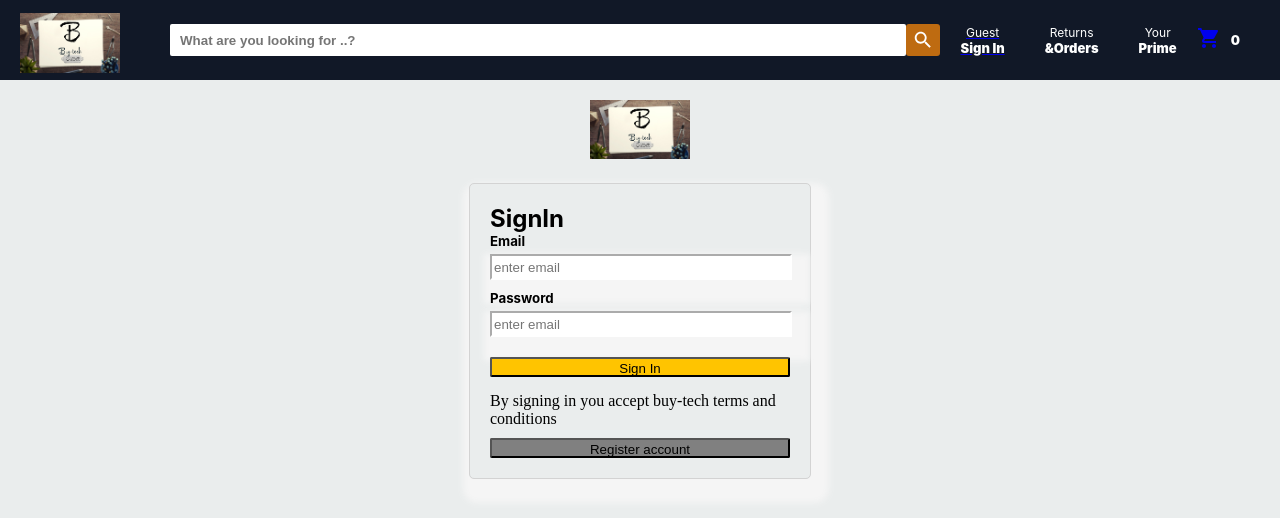
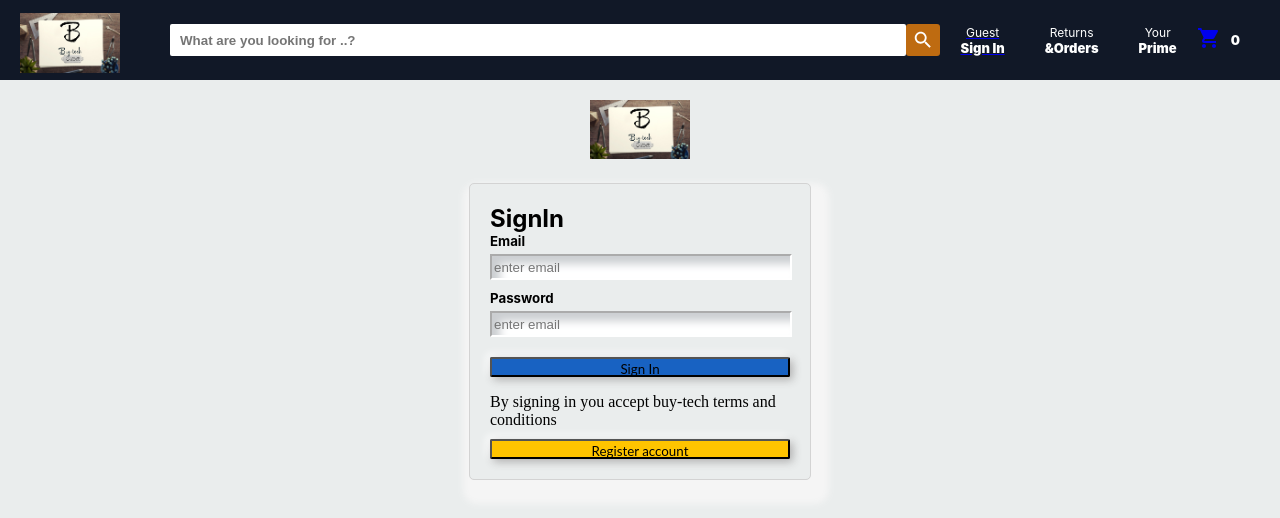
Before and after one commit to eldadmwangi/buy-Tech, a React (Create React App) app: page /Login in a window 1280 px wide. Shown: the top 518 px of the page. Built offline with nearby package versions, Linux system fonts and the light colour scheme; no server answers.

Commit message:
added neumorphism to the login form

```diff
--- a/src/login.css
+++ b/src/login.css
@@ -11,6 +11,9 @@
    width: 100px;
    margin-right: auto;
    margin-left: auto;
+
+
+
 }
 .login__container {
     width: 300px;
@@ -32,7 +35,8 @@
     width: 98%;
     outline: none;
     border-color: white;
-    box-shadow: 6px 12px 6px  12px whitesmoke;
+    box-shadow: inset 8px 8px 8px #cbced1, inset -8px -8px 8px #ffffff;
+    /* box-shadow: 6px 12px 6px  12px whitesmoke; */
     /* box-shadow: inset 10px 5px 25px 5px white, 5px 5px 12px 2px white; */
 }
 .login__container > p {
@@ -41,7 +45,8 @@
    font-family: serif;
 }
 .login__signInButton {
-    background:rgb(255, 196, 0);
+    /* background:rgb(255, 196, 0); */
+    background: #1862c2;
     padding: 2px;
     border-radius: 2px;
     outline: none;
@@ -49,13 +54,22 @@
     margin-top: 10px;
     height: 20px;
     width: 100%;
+
+    text-align: center;
+    font-family: 'lato','sans-serif';
+    box-shadow:3px 3px 8px #b1b1b1, -3px -3px 8px #ffffff ;
+
 }
 .login__registerButton {
-    background:gray;
+    background:rgb(255,196,0);
     padding: 2px;
     border-radius: 2px;
     outline: none;
     border-color: none;
     margin-top: 10px;
     height: 20px;
+
+    text-align: center;
+    font-family: 'lato','sans-serif';
+    box-shadow:3px 3px 8px #b1b1b1, -3px -3px 8px #ffffff ;
 }
```
